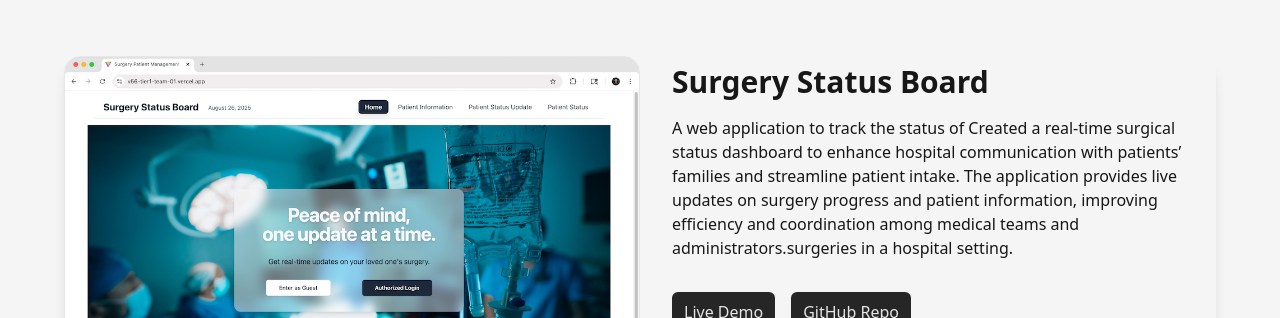
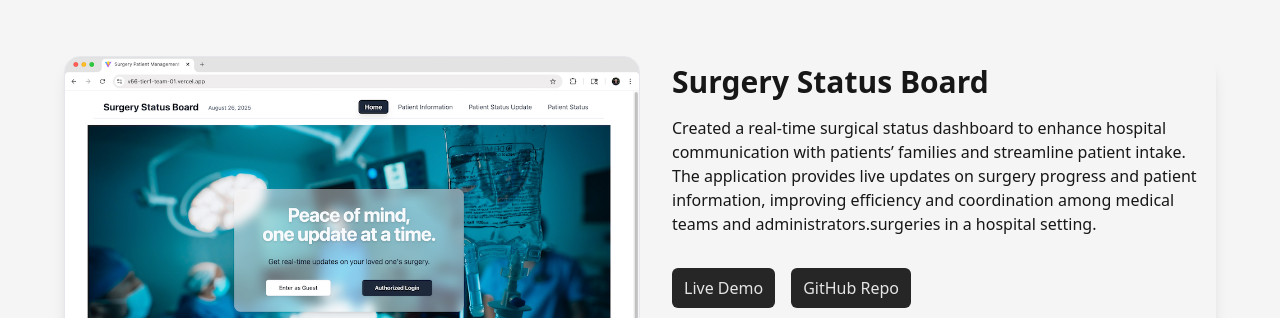
Before and after one commit to fcuevas6/fcuevas-portfolio, a React (Vite) app: page / in a window 1280 px wide. Shown: the part 856-1174 px from the top of the page. Built offline with nearby package versions, Linux system fonts and the light colour scheme.

Commit message:
fix: project description

```diff
--- a/src/Projects.jsx
+++ b/src/Projects.jsx
@@ -26,7 +26,7 @@ export default function Projects() {
                 img={surgeryStatusBoardImg}
                 alt="Surgery Status Board Screenshot"
                 description="
-                A web application to track the status of Created a real-time surgical status dashboard
+                Created a real-time surgical status dashboard
                 to enhance hospital communication with patients’ families and streamline patient intake.
                 The application provides live updates on surgery progress and patient information,
                 improving efficiency and coordination among medical teams and administrators.surgeries
```
